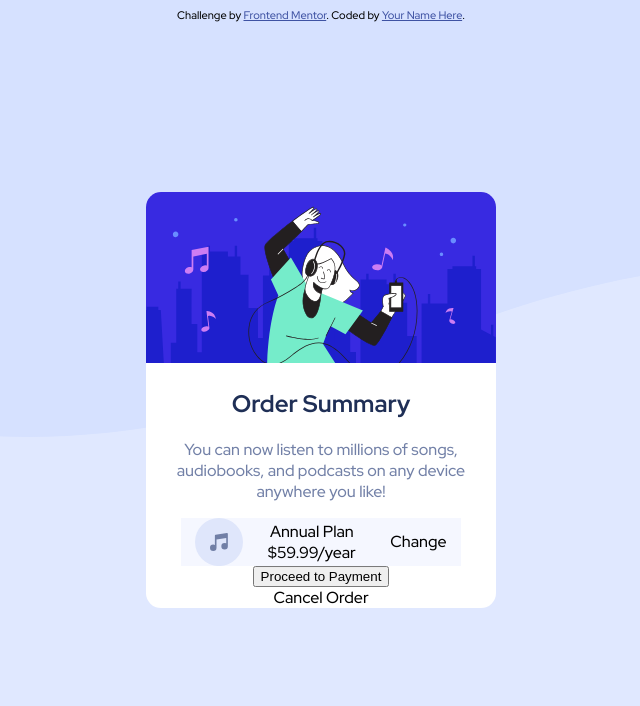
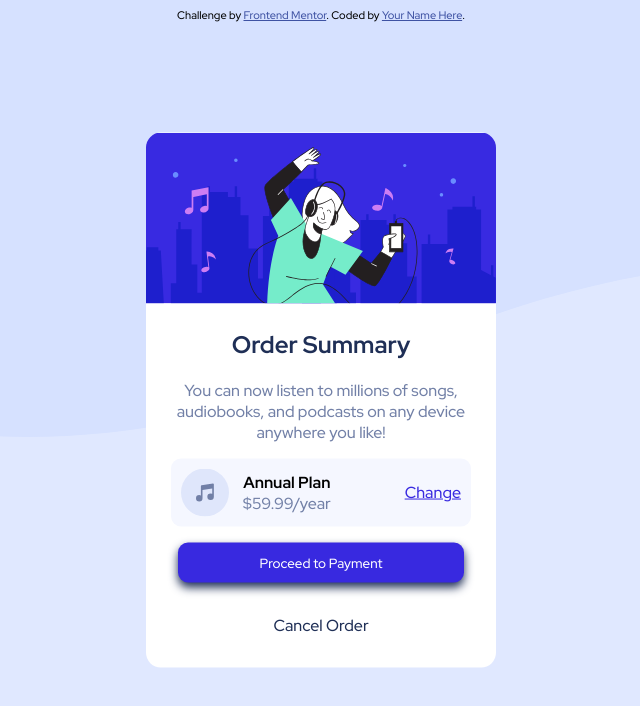
Before and after one commit to geraldaddey/order-summary-component, a plain HTML site: page index.html in a window 1280 px wide. Shown: the whole page, without its empty margins (319-959 px from the left). Drawn offline with Linux system fonts and the light colour scheme.

Commit message:
pseudoelements and styles added

```diff
--- a/styles.css
+++ b/styles.css
@@ -56,25 +56,73 @@ div.cost {
   display: flex;
   flex-direction: row;
   align-items: center;
-  justify-content: space-evenly;
+  justify-content: space-between;
+  padding: 10px;
   background-color: var(--very-pale-blue);
+  border-radius: 10px;
+}
+
+.cost > span {
+  margin-left: 20px;
+  text-decoration: underline;
+  color: var(--bright-blue);
+}
+.cost > span:hover {
+  cursor: pointer;
+  text-decoration: none;
 }
 
 .price {
   display: flex;
   flex-direction: column;
   align-items: center;
+  margin: 0px 20px 0 0px;
+  position: relative;
+  left: -10px;
 }
 
-.price > span {
-  margin: 0px 20px 0 10px;
+.price span:first-child {
+  font-weight: 700;
+}
+
+.price span:last-child {
+  color: var(--desaturated-blue);
 }
 
 .payment {
+  padding: 1rem;
   display: flex;
   flex-direction: column;
   justify-content: center;
   align-items: center;
+}
+
+.payment button {
+  background-color: var(--bright-blue);
+  box-shadow: 0px 5px 10px var(--dark-blue);
+  border: none;
+  width: 90%;
+  height: 40px;
+  color: white;
+  border-radius: 10px;
+  font-family: "Red Hat Display", sans-serif;
+}
+
+.payment button:hover {
+  cursor: pointer;
+  background-color: var(--bright-blue);
+}
+
+.payment span {
+  display: block;
+  margin-top: 1rem;
+  padding: 1rem;
+  color: var(--dark-blue);
+}
+
+.payment span:hover {
+  cursor: pointer;
+  font-weight: 700;
 }
 
 .attribution {
```
Also changed, not shown: index.html (+1 -1 lines).
